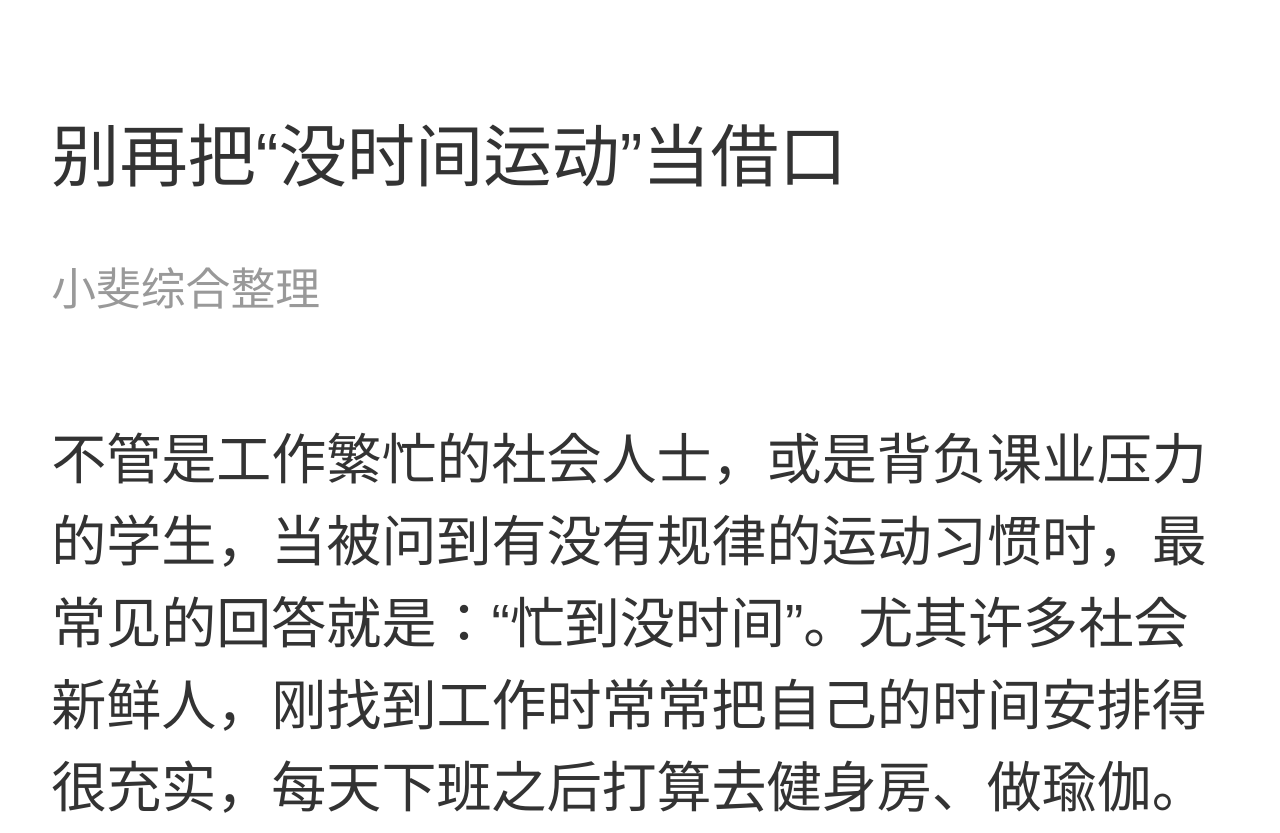
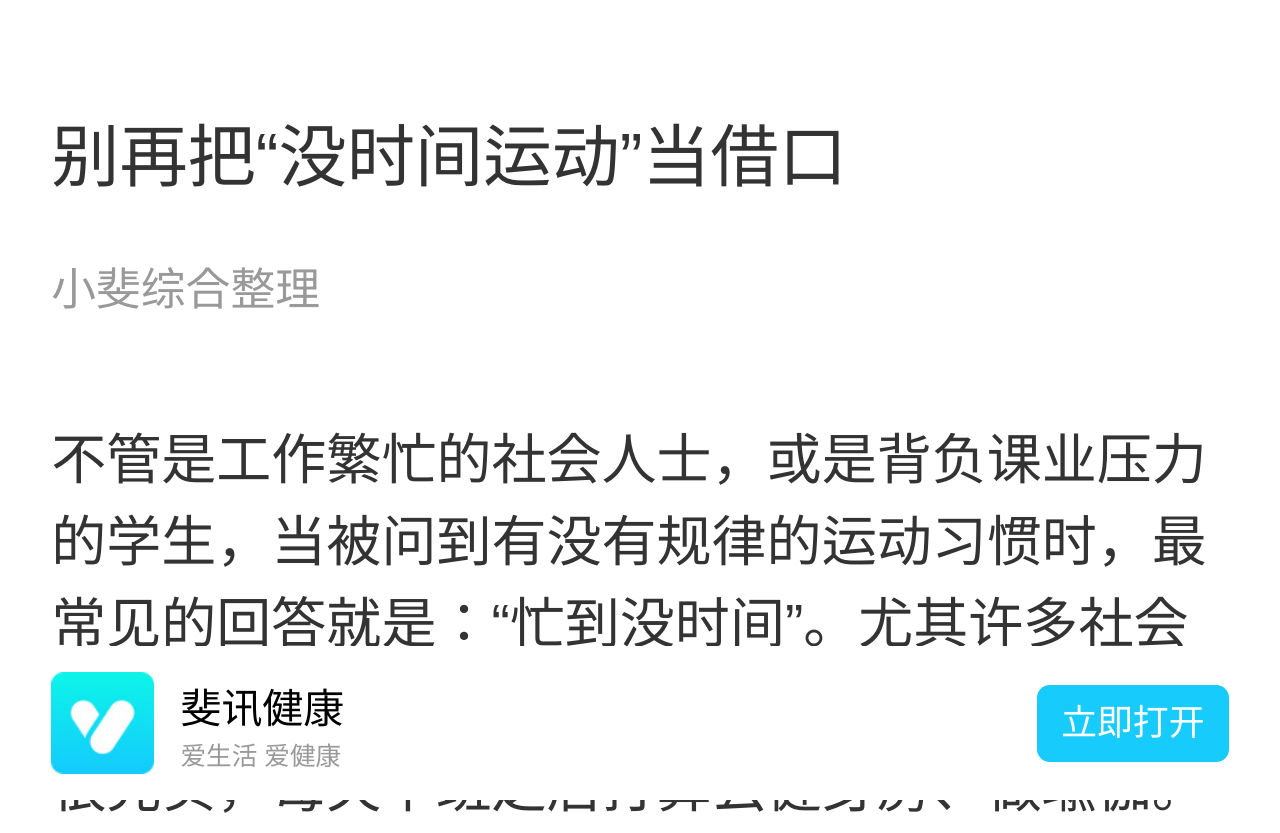
Before and after one commit to songxx0209/phi-code, a website: page phiHealth-pages/phicomm/no_time.html in a window 1280 px wide. Shown: the top 833 px of the page. Drawn offline with nearby package versions, Linux system fonts and the light colour scheme; some packages are replaced by stand-ins of ours; files that its build step writes are made by us from their sources; no server answers.

Commit message:
增加，文章外部浏览器访问，可点击下载app

```diff
--- a/phiHealth-pages/package.json
+++ b/phiHealth-pages/package.json
@@ -5,7 +5,7 @@
   "main": "index.js",
   "scripts": {
     "test": "echo \"Error: no test specified\" && exit 1",
-    "gulp": "gulp"
+    "dist": "gulp"
   },
   "author": "",
   "license": "ISC",
@@ -14,6 +14,7 @@
     "gulp-html-minify": "0.0.14",
     "gulp-imagemin": "^4.1.0",
     "gulp-minify-css": "^1.2.4",
-    "gulp-uglify": "^3.0.0"
+    "gulp-uglify": "^3.0.0",
+    "gulp-nunjucks": "^3.1.1"
   }
 }
--- /dev/null
+++ b/phiHealth-pages/phicomm/common.html
@@ -0,0 +1,23 @@
+<div class="recommend">
+    <h1 class="rcmd-title">相关推荐</h1>
+    <div id="rcmdContainer"></div>
+</div>
+<p class="footer">已经到底了</p>
+<div class="footersticky">
+    <div class="setimg">
+        <img class="showimg" src="images/footer/appicon.jpg"/>
+    </div>
+    <div class="showdetail">
+        <p class="layer">斐讯健康</p>
+        <p class="healthdetail">爱生活 爱健康</p>
+    </div>
+    <div class="callbackthis">立即打开</div>
+</div>
+
+<script type="text/javascript">
+    var param = { resId: 1, type: 'essay' };
+    var observer = lozad();
+    observer.observe();
+</script>
+<script type="text/javascript" src="js/request.js"></script>
+<script type="text/javascript" src="js/common/footerDown.js"></script>
--- a/phiHealth-pages/phicomm/css/common.css
+++ b/phiHealth-pages/phicomm/css/common.css
@@ -104,3 +104,56 @@ body {
     text-align: center;
     padding: .5rem 0;
 }
+
+.footersticky{
+    width: 100%;
+    padding: 0 .4rem;
+    box-sizing: border-box;
+    height: 1.20rem;
+    background-color: #ffffff;
+    display: -webkit-flex;
+    display: flex;
+    position: fixed;
+    bottom: 0;
+    align-items: center;
+}
+.setimg{
+    width: .80rem;
+    height: .80rem;
+}
+.showimg{
+    width: .80rem;
+    height: .80rem;
+}
+.showdetail{
+    flex:1;
+    margin-left: .21rem;
+}
+.callbackthis{
+    width: 1.50rem;
+    height: .6rem;
+    border-radius: .1rem;
+    background-color: #18cbfd;
+    color: #ffffff;
+    font-size: .28rem;
+    line-height:.6rem ;
+    text-align: center;
+}
+.layer {
+    font-size: .32rem;
+    font-weight: 500;
+    font-style: normal;
+    font-stretch: normal;
+    letter-spacing: normal;
+    text-align: left;
+    color: #000000;
+}
+.healthdetail{
+    font-size: .20rem;
+    font-weight: 500;
+    font-style: normal;
+    font-stretch: normal;
+    letter-spacing: normal;
+    text-align: left;
+    color: #999999;
+}
--- /dev/null
+++ b/phiHealth-pages/phicomm/js/common/footerDown.js
@@ -0,0 +1,8 @@
+(function () {
+    document.getElementsByClassName("callbackthis")[0].addEventListener("click", function() {
+        window.location.href = "scheme://phicomm.phicare/awaken/html/scheme?name=google&page=2";
+        window.setTimeout(function() {
+            window.location.href = "https://phiclouds.phicomm.com/ota/Service/App/downloadpage?appid=2017030031&channel=1NEW"
+        }, 2E3)
+    }, !1);
+})();
--- a/phiHealth-pages/phicomm/no_time.html
+++ b/phiHealth-pages/phicomm/no_time.html
@@ -54,17 +54,9 @@
         </div>
 
 	</div>
-	<div class="recommend">
-        <h1 class="rcmd-title">相关推荐</h1>
-        <div id="rcmdContainer"></div>
-    </div>
-    <p class="footer">已经到底了</p>
 
-	<script type="text/javascript">
-        var param = { resId: 10, type: 'essay' };
-        var observer = lozad();
-        observer.observe();
-    </script>
-    <script type="text/javascript" src="js/request.js"></script>
+	{% block common %}
+    {% include "common.html" %}
+    {% endblock %}
 </body>
 </html>
```
Also changed, not shown: phiHealth-pages/gulpfile.js (+5 -3 lines), phiHealth-pages/phicomm/choose_food.html (+3 -11 lines), phiHealth-pages/phicomm/diet_meals.html (+3 -11 lines), phiHealth-pages/phicomm/lose_weight.html (+3 -11 lines), phiHealth-pages/phicomm/raise_metabolize.html (+3 -11 lines), phiHealth-pages/phicomm/sports.html (+3 -11 lines), phiHealth-pages/phicomm/images/footer/appicon.jpg (added).
